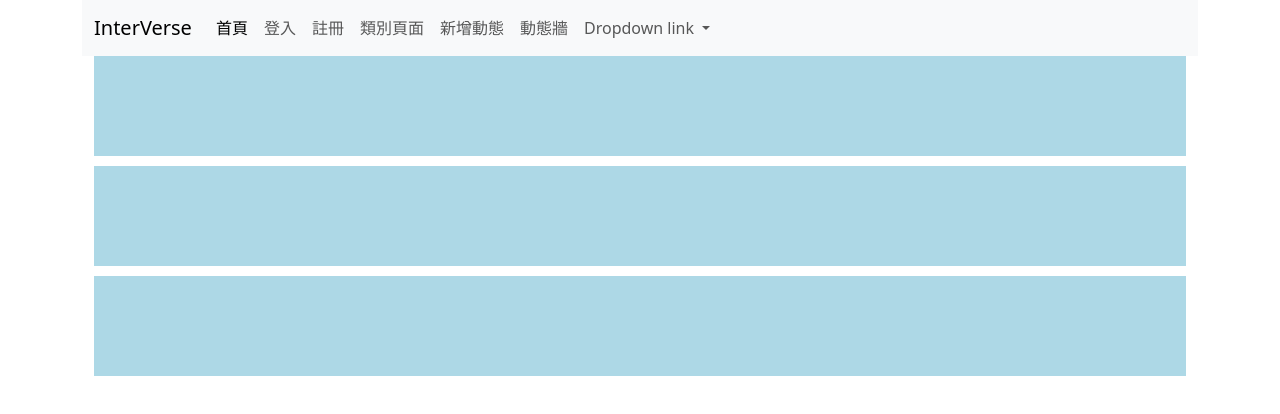
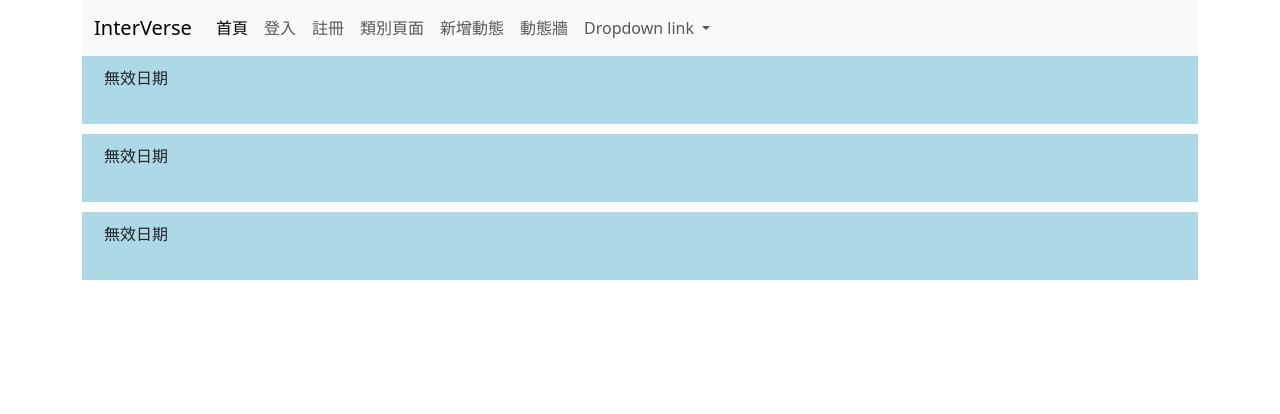
Before and after one commit to Mason0112/Inrerverse-front, a Vue app: page /post/userPost in a window 1280 px wide. Shown: the top 414 px of the page. Built offline with nearby package versions, Linux system fonts and the light colour scheme; no server answers; what @vueform/vueform would draw is missing.

Commit message:
感覺暫時先這樣

```diff
--- a/src/views/userPost/CreatePost.vue
+++ b/src/views/userPost/CreatePost.vue
@@ -46,6 +46,7 @@ async function submit() {
     alert('提交失敗!')
   }
 }
+
 </script>
 
 
--- a/src/views/userPost/UserPost.vue
+++ b/src/views/userPost/UserPost.vue
@@ -1,10 +1,10 @@
 <template>
     <n-infinite-scroll style="height: 80%" :distance="10" @load="handleLoad">
-        <div class="container">
 
-            <div v-for="onePost in postList" :key="onePost.id" class="item">
-                <div> {{ onePost.added }}</div>
-                <n-ellipsis expand-trigger="click" line-clamp="2" :tooltip="false">
+        <div v-for="onePost in postList" :key="onePost.id" class="item">
+                <div class="container">
+                <div> {{ formatDate(onePost.added) }}</div>
+                <n-ellipsis expand-trigger="click" line-clamp="2" :tooltip="false" class="formatted-content">
                     {{ onePost.content }}
                 </n-ellipsis>
             </div>
@@ -51,6 +51,24 @@ const handleLoad = () => {
     count.value += 1;
 };
 
+//格式化時間
+function formatDate(dateString) {
+    if (!dateString) return '無效日期'; // 提供默認值或處理無效情況
+    const date = new Date(dateString);
+    if (isNaN(date.getTime())) return '無效日期'; // 檢查日期是否有效
+    const options = {
+        year: 'numeric',
+        month: '2-digit',
+        day: '2-digit',
+        hour: '2-digit',
+        minute: '2-digit',
+        second: '2-digit',
+        weekday: 'long',
+        timeZone: 'Asia/Taipei' // 可根據需要調整時區
+    };
+    return new Intl.DateTimeFormat('zh-TW', options).format(date);
+}
+
 
 </script>
 
@@ -58,13 +76,16 @@ const handleLoad = () => {
     .item {
         display: flex;
         align-items: center;
-        height: 100px;
         justify-content: center;
         margin-bottom: 10px;
         background-color: lightblue;
+        padding: 10px;
     }
 
     .item:last-child {
     margin-bottom: 0;
-}
+    }
+    .formatted-content {
+    white-space: pre-wrap; /* 保留换行符和空格 */
+    }
 </style>
```
